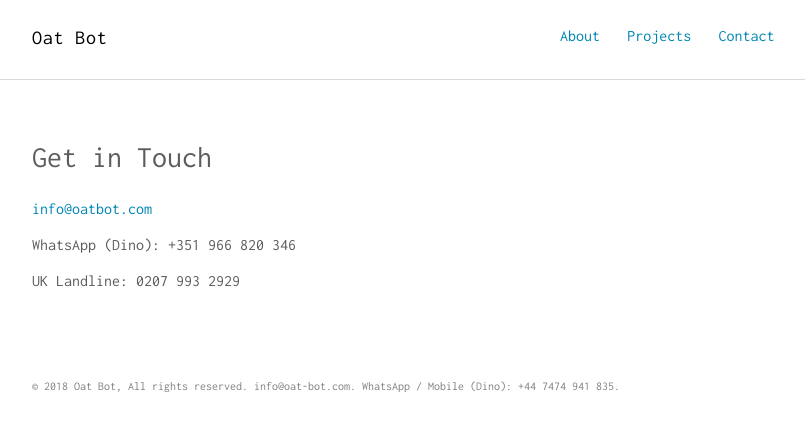
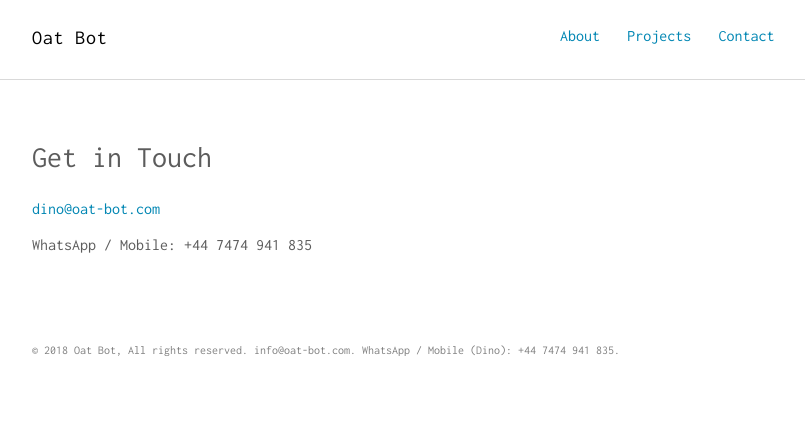
Before and after one commit to dino-koutrouzas/dotcom, a Jekyll site: the page built from contact.md, in a window 1280 px wide. Shown: the top 431 px of the page, without its empty margins (232-1037 px from the left). Built offline with Jekyll 4.4.1, drawn with Linux system fonts in a browser that asks for light colours.

Commit message:
Update contact.md

```diff
--- a/contact.md
+++ b/contact.md
@@ -3,8 +3,6 @@ layout: page
 title: Get in Touch
 ---
 
-[info@oatbot.com](mailto:info@oatbot.com)
+[dino@oat-bot.com](mailto:dino@oat-bot.com)
 
-WhatsApp (Dino): +351 966 820 346
-
-UK Landline: 0207 993 2929
+WhatsApp / Mobile: +44 7474 941 835
```
